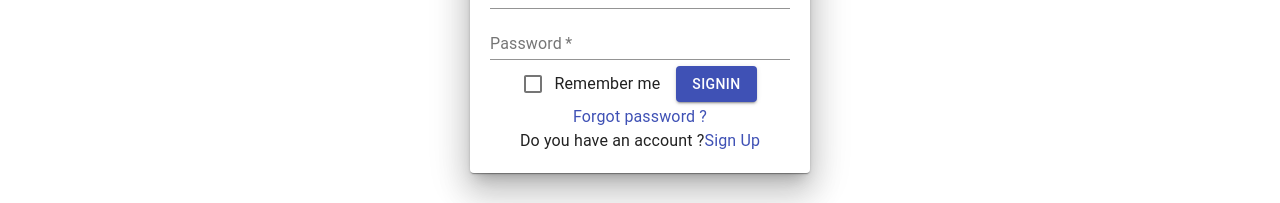
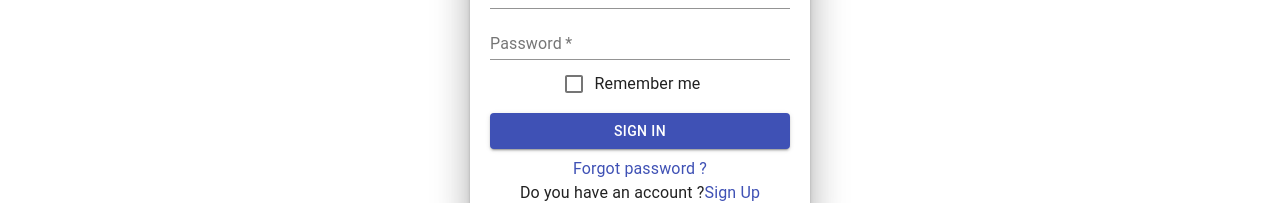
Before and after one commit to rathodashwini990/royal-brothers, a React (Create React App) app: page /login in a window 1280 px wide. Shown: the part 313-516 px from the top of the page. Built offline with nearby package versions, Linux system fonts and the light colour scheme.

Commit message:
made changes

```diff
--- a/src/Components/Navbar/Login.jsx
+++ b/src/Components/Navbar/Login.jsx
@@ -69,11 +69,12 @@ const Login = ({ handleChange }) => {
                                 }}
 
                             </Button> */}
-                            <Button type='submit' color='primary' variant="contained"
+                            <Button type='submit' color='primary' variant="contained" disabled={props.isSubmitting}
+                                style={btnstyle} fullWidth
                                 onClick={() => {
                                     navigate("/");
                                 }}
-                            >   SIGNIN
+                            >   {props.isSubmitting ? "Loading" : "Sign in"}
                             </Button>
                         </Form>
                     )}
```
